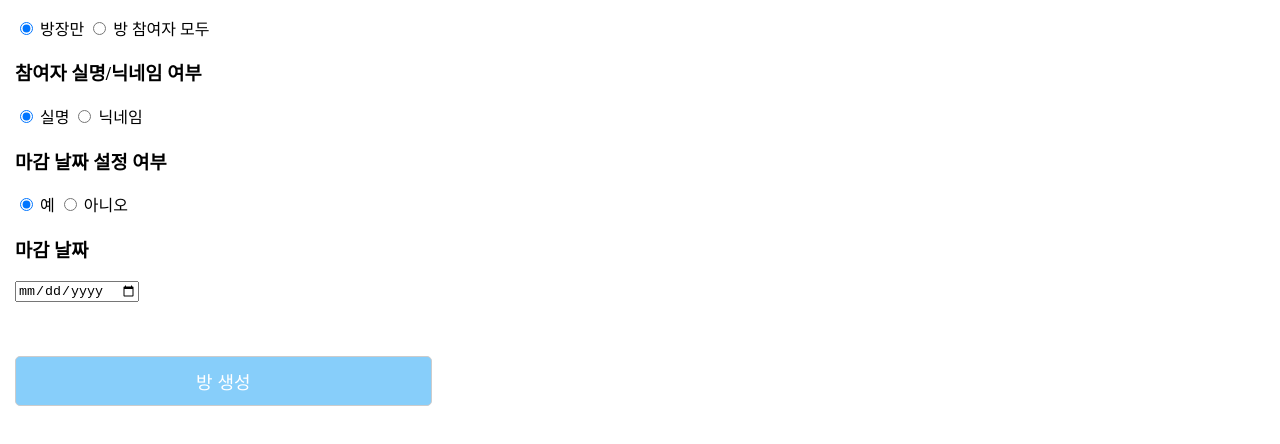
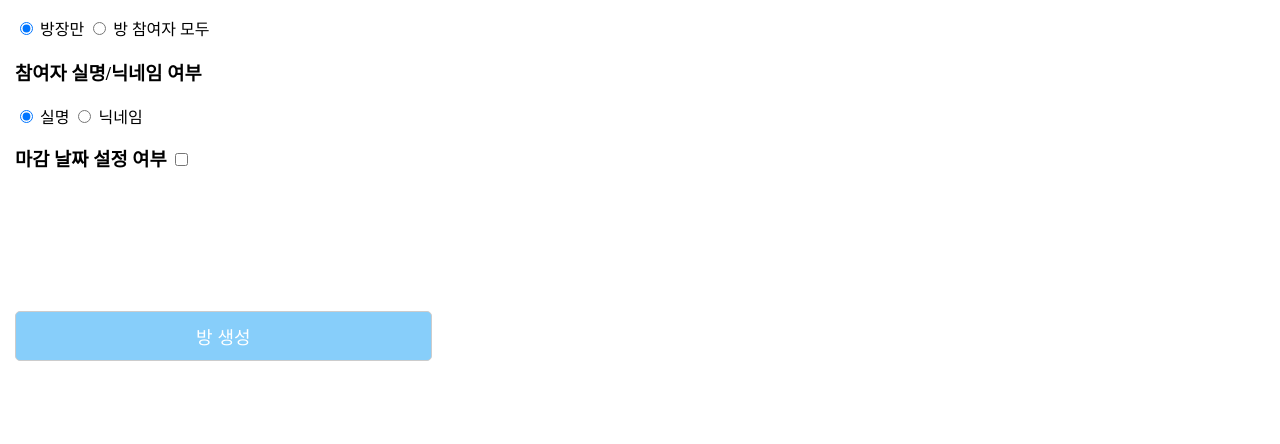
Before and after one commit to MJhgu1/simpoll, a plain HTML site: page make_room.html in a window 1280 px wide. Shown: the part 194-638 px from the top of the page. Drawn offline with Linux system fonts and the light colour scheme.

Commit message:
update deadline check
radio -> checkbox

```diff
--- a/make_room.html
+++ b/make_room.html
@@ -101,23 +101,30 @@ input[type=submit]:hover{
         <h1>새로운 방 개설</h1>
 
         <!-- poll create authority -->
+        <div>
         <h3>Simpoll 생성 권한</h3>
             <label for="c_auth_0"><input type="radio" id="c_auth_0" name="c_auth" value="0" checked> 방장만</label>
             <label for="c_auth_1"><input type="radio" id="c_auth_1" name="c_auth" value="1"> 방 참여자 모두</label>
+        </div>
 
         <!-- nickname or name check -->
+        <div>
         <h3>참여자 실명/닉네임 여부</h3>
             <label for="nick_check_0"><input type="radio" id="nick_check_0" name="nick_check" value="0" checked> 실명</label>
             <label for="nick_check_1"><input type="radio" id="nick_check_1" name="nick_check" value="1"> 닉네임</label>
 
+        <br>
+        </div>
+
         <!-- deadline check -->
-        <h3>마감 날짜 설정 여부</h3>
-            <label for="d_check_0"><input type="radio" id="d_check_0" name="d_check" value="0" onclick="deadlineChecked()" checked> 예</label>
-            <label for="d_check_1"><input type="radio" id="d_check_1" name="d_check" value="1" onclick="deadlineNotChecked()"> 아니오</label>
+        <div style="margin-block-start: 1em; margin-block-end: 1em;">
+        <h3 style="display: inline;">마감 날짜 설정 여부</h3>
+        <input type="checkbox" name="d_check" value="true" onclick="deadlineChecked(this)">
+        </div>
 
         <!-- deadline -->
         <!-- if deadline is checked than it appears -->
-        <div id="dead_div">
+        <div id="dead_div" style="visibility: hidden;">
           <h3>마감 날짜</h3>
           <label for="deadline"><input type="date" id="deadline" name="deadline"></label>
         </div>
@@ -128,15 +135,16 @@ input[type=submit]:hover{
     </form>
 
     <script>
-      var deadlineDiv = document.getElementById("dead_div");
 
-      function deadlineChecked(){
-        deadlineDiv.style.visibility = "visible";
+      function deadlineChecked(checkbox){
+        let deadlineDiv = document.getElementById("dead_div");
+
+        if(checkbox.checked)
+          deadlineDiv.style.visibility = "visible";
+        else
+        deadlineDiv.style.visibility = "hidden";
       }
 
-      function deadlineNotChecked(){
-        deadlineDiv.style.visibility = "hidden";
-      }
     </script>
 </div>
 </body>
```
